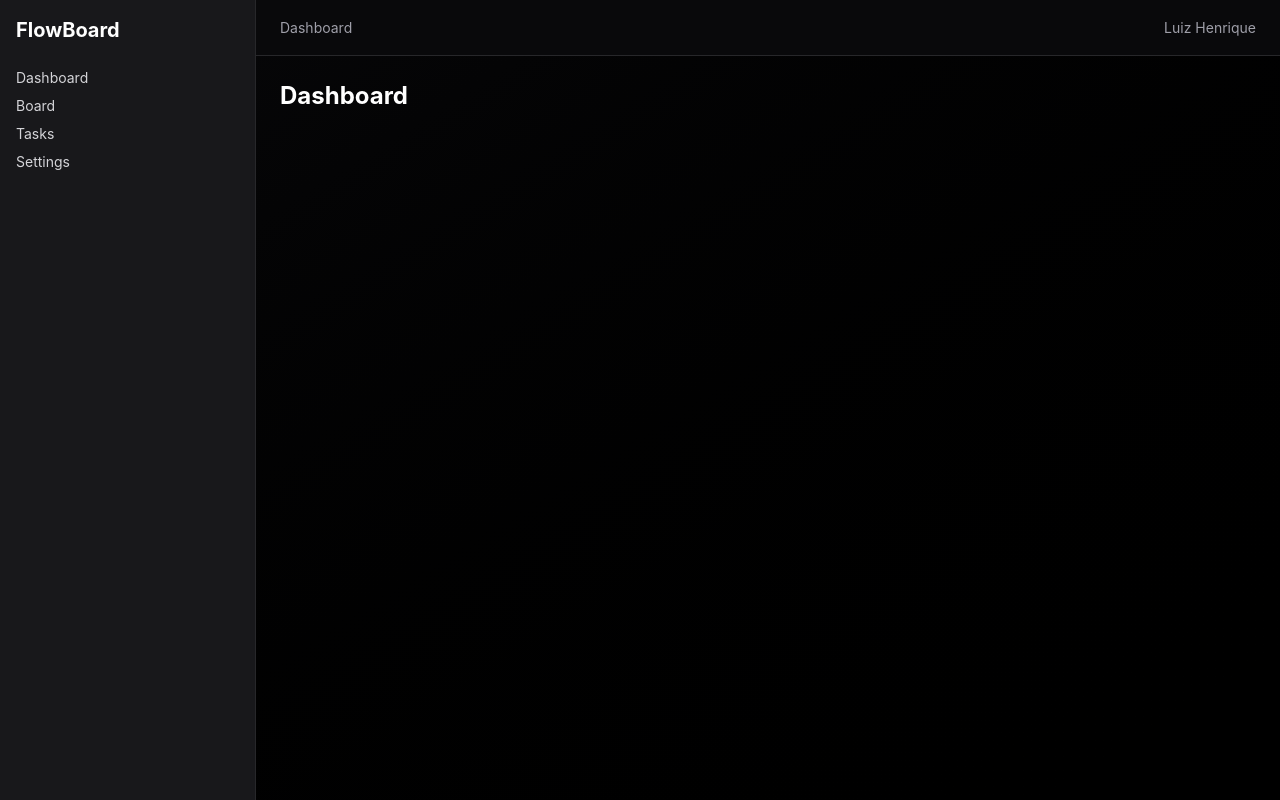
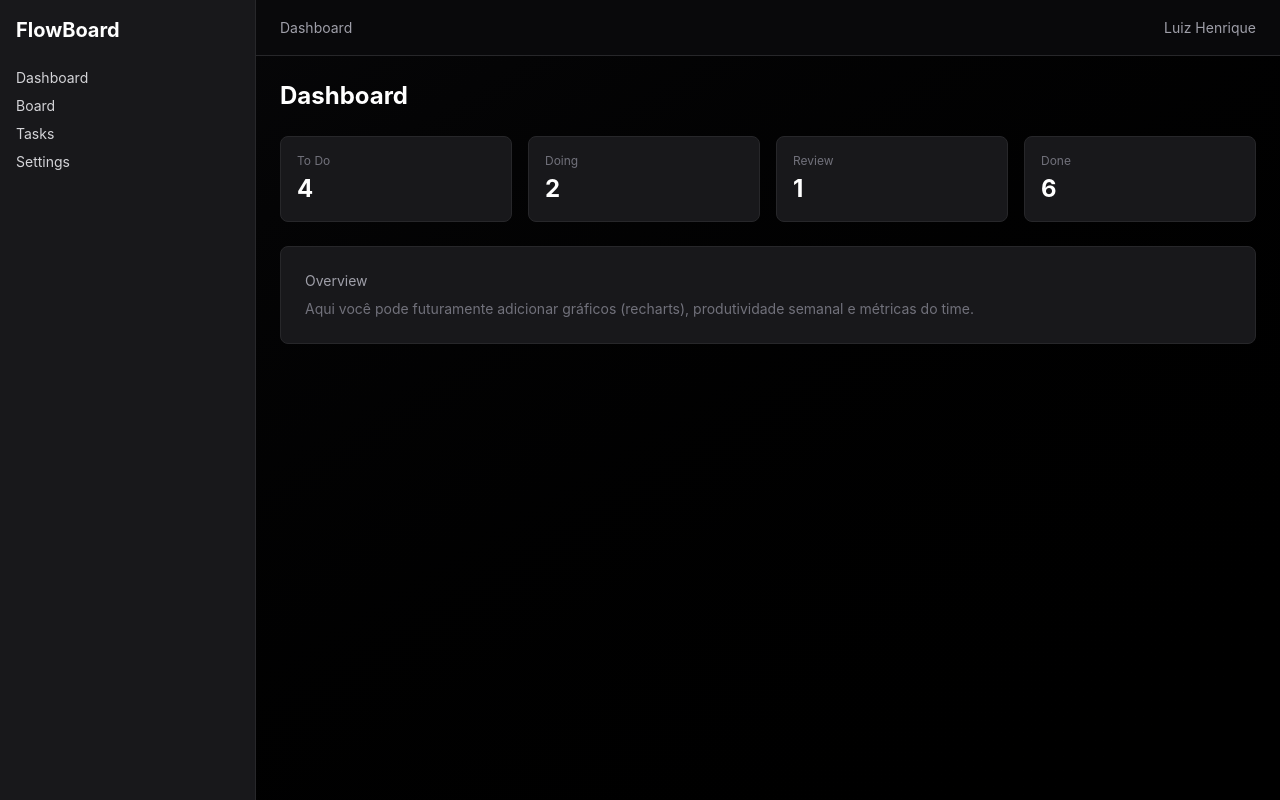
Before and after one commit to luizmorais12/FlowBoard, a React (Vite) app: page / in a window 1280 px wide. Built offline with nearby package versions, Linux system fonts and the light colour scheme.

Commit message:
feat(dashboard): add metrics cards and overview section

```diff
--- /dev/null
+++ b/src/components/dashboard/StatCard.tsx
@@ -0,0 +1,14 @@
+type Props = {
+  title: string
+  value: number
+  color?: string
+}
+
+export default function StatCard({ title, value }: Props) {
+  return (
+    <div className="bg-zinc-900 border border-zinc-800 p-4 rounded-lg">
+      <p className="text-xs text-zinc-500">{title}</p>
+      <h2 className="text-2xl font-bold mt-1">{value}</h2>
+    </div>
+  )
+}
--- a/src/pages/DashBoard.tsx
+++ b/src/pages/DashBoard.tsx
@@ -1,7 +1,35 @@
+import StatCard from "../components/dashboard/StatCard"
+
 export default function Dashboard() {
+  // mock (depois a gente liga no board real)
+  const stats = {
+    todo: 4,
+    doing: 2,
+    review: 1,
+    done: 6,
+  }
+
   return (
-    <div>
+    <div className="space-y-6">
       <h1 className="text-2xl font-bold">Dashboard</h1>
+
+      <div className="grid grid-cols-4 gap-4">
+        <StatCard title="To Do" value={stats.todo} />
+        <StatCard title="Doing" value={stats.doing} />
+        <StatCard title="Review" value={stats.review} />
+        <StatCard title="Done" value={stats.done} />
+      </div>
+
+      <div className="bg-zinc-900 border border-zinc-800 p-6 rounded-lg">
+        <h2 className="text-sm text-zinc-400 mb-2">
+          Overview
+        </h2>
+
+        <p className="text-zinc-500 text-sm">
+          Aqui você pode futuramente adicionar gráficos (recharts),
+          produtividade semanal e métricas do time.
+        </p>
+      </div>
     </div>
   )
 }
```
